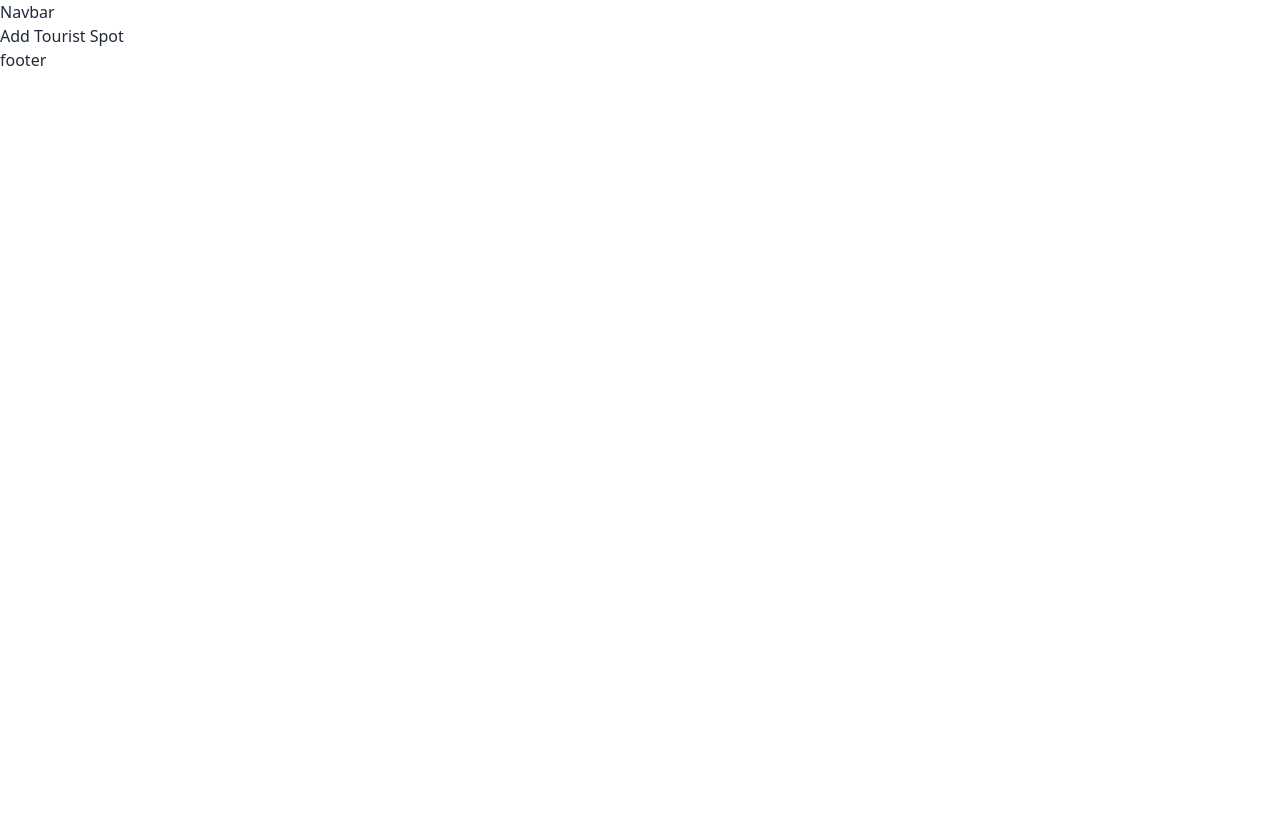
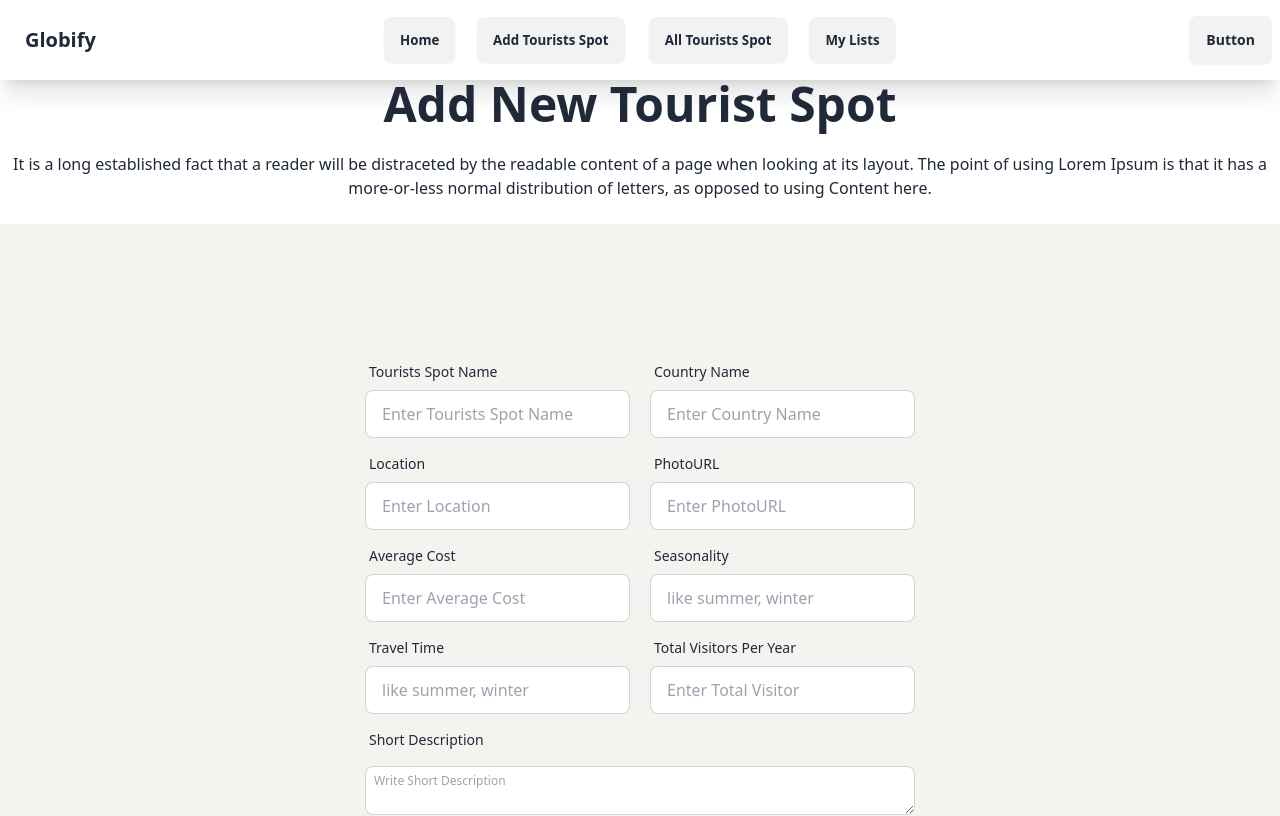
Before and after one commit to sujonifty/Globify-Tourism-Management, a React (Vite) app: page /addSpot in a window 1280 px wide. Shown: the top 816 px of the page. Built offline with nearby package versions, Linux system fonts and the light colour scheme.

Commit message:
add tourist form completed

```diff
--- a/src/Pages/AddTouristSpot/AddTouristSpot.jsx
+++ b/src/Pages/AddTouristSpot/AddTouristSpot.jsx
@@ -1,8 +1,100 @@
 
 const AddTouristSpot = () => {
+    const handleAddSpot = (e) => {
+        e.preventDefault();
+        const name = e.target.name.value;
+        const country = e.target.country.value;
+        const location = e.target.location.value;
+        const photo = e.target.photo.value;
+        const cost = e.target.cost.value;
+        const seasonality = e.target.seasonality.value;
+        const time = e.target.time.value;
+        const visitor = e.target.visitor.value;
+        const description = e.target.description.value;
+        const TouristInfo ={name, country, location, photo, cost, seasonality, time, visitor, description}
+        console.log(TouristInfo)
+    }
     return (
         <div>
-            <h1>Add Tourist Spot</h1>
+
+            <div className="text-center">
+                <h1 className="text-5xl w-full lg:w-3/4 mx-auto font-bold">Add New Tourist Spot</h1>
+                <p className="py-6">It is a long established fact that a reader will be distraceted by the readable content of a page when looking at its layout. The point of using Lorem Ipsum is that it has a more-or-less normal distribution of letters, as opposed to using Content here.</p>
+            </div>
+            <div className="hero min-h-screen bg-[#F4F3F0]">
+
+                <form onSubmit={handleAddSpot} className="card-body">
+                    <div className="flex gap-5">
+
+                        <div className="form-control">
+                            <label className="label">
+                                <span className="label-text">Tourists Spot Name</span>
+                            </label>
+                            <input type="text" name="name" placeholder="Enter Tourists Spot Name" className="input input-bordered" required />
+                        </div>
+                        <div className="form-control">
+                            <label className="label">
+                                <span className="label-text">Country Name</span>
+                            </label>
+                            <input type="text" name="country" placeholder="Enter Country Name" className="input input-bordered" required />
+                        </div>
+                    </div>
+                    <div className="flex gap-5">
+                        <div className="form-control">
+                            <label className="label">
+                                <span className="label-text">Location</span>
+                            </label>
+                            <input type="text" name="location" placeholder="Enter Location" className="input input-bordered" required />
+                        </div>
+                        <div className="form-control">
+                            <label className="label">
+                                <span className="label-text">PhotoURL</span>
+                            </label>
+                            <input type="text" name="photo" placeholder="Enter PhotoURL" className="input input-bordered" required />
+                        </div>
+
+                    </div>
+                    <div className="flex gap-5">
+                        <div className="form-control">
+                            <label className="label">
+                                <span className="label-text">Average Cost</span>
+                            </label>
+                            <input type="text" name="cost" placeholder="Enter Average Cost" className="input input-bordered" required />
+                        </div>
+                        <div className="form-control">
+                            <label className="label">
+                                <span className="label-text">Seasonality</span>
+                            </label>
+                            <input type="text" name="seasonality " placeholder="like summer, winter" className="input input-bordered" required />
+                        </div>
+
+                    </div>
+                    <div className="flex gap-5">
+                        <div className="form-control">
+                            <label className="label">
+                                <span className="label-text">Travel Time</span>
+                            </label>
+                            <input type="text" name="time " placeholder="like summer, winter" className="input input-bordered" required />
+                        </div>
+                        <div className="form-control">
+                            <label className="label">
+                                <span className="label-text">Total Visitors Per Year</span>
+                            </label>
+                            <input type="text" name="visitor " placeholder="Enter Total Visitor" className="input input-bordered" required />
+                        </div>
+
+                    </div>
+
+                    <label className="label">
+                        <span className="label-text">Short Description</span>
+                    </label>
+                    <textarea name="description" placeholder="Write Short Description" className="textarea textarea-bordered textarea-xs w-full" required></textarea>
+
+                    <div className="form-control mt-6">
+                        <input type="submit" className="btn bg-[#D2B48C]" value="Add Tourist Spot" />
+                    </div>
+                </form>
+            </div>
         </div>
     );
 };
--- a/src/components/Navbar/Navbar.jsx
+++ b/src/components/Navbar/Navbar.jsx
@@ -1,9 +1,37 @@
+import { NavLink } from "react-router-dom";
 
 
 const Navbar = () => {
+    const navLinks = <>
+        <NavLink className="btn"  to="/">Home</NavLink>
+        <NavLink className="btn" to="/addSpot">Add Tourists Spot</NavLink>
+        <NavLink className="btn" to="/allSpot">All Tourists Spot</NavLink>
+        <NavLink className="btn" to="/myList">My Lists</NavLink>
+    </>
     return (
         <div>
-            <h1>Navbar</h1>
+            <div className="navbar bg-base-100 shadow-xl">
+                <div className="navbar-start">
+                    <div className="dropdown">
+                        <div tabIndex={0} role="button" className="btn btn-ghost lg:hidden">
+                            <svg xmlns="http://www.w3.org/2000/svg" className="h-5 w-5" fill="none" viewBox="0 0 24 24" stroke="currentColor"><path strokeLinecap="round" strokeLinejoin="round" strokeWidth="2" d="M4 6h16M4 12h8m-8 6h16" /></svg>
+                        </div>
+                        <ul tabIndex={0} className="menu menu-sm dropdown-content mt-3 z-[1] p-2 shadow bg-base-100 rounded-box w-52">
+
+                            {navLinks}
+                        </ul>
+                    </div>
+                    <a className="btn btn-ghost text-xl">Globify</a>
+                </div>
+                <div className="navbar-center hidden lg:flex">
+                    <ul className="menu menu-horizontal px-1 space-x-4">
+                        {navLinks}
+                    </ul>
+                </div>
+                <div className="navbar-end">
+                    <a className="btn">Button</a>
+                </div>
+            </div>
         </div>
     );
 };
```
